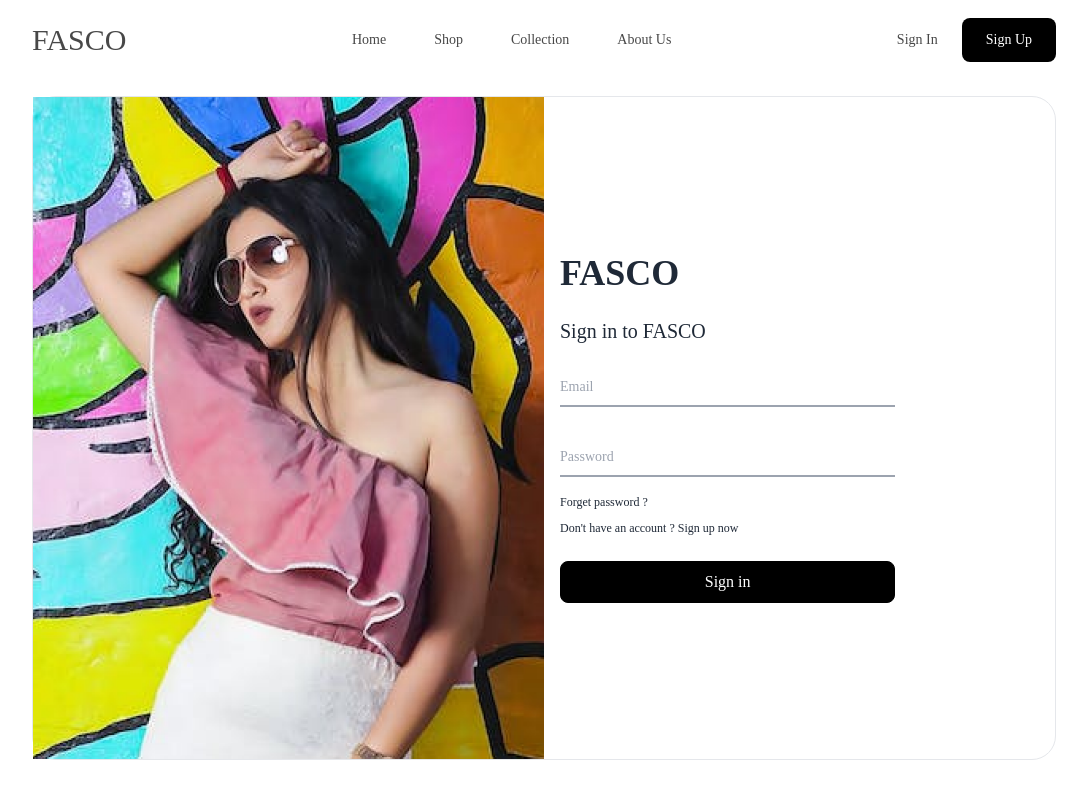
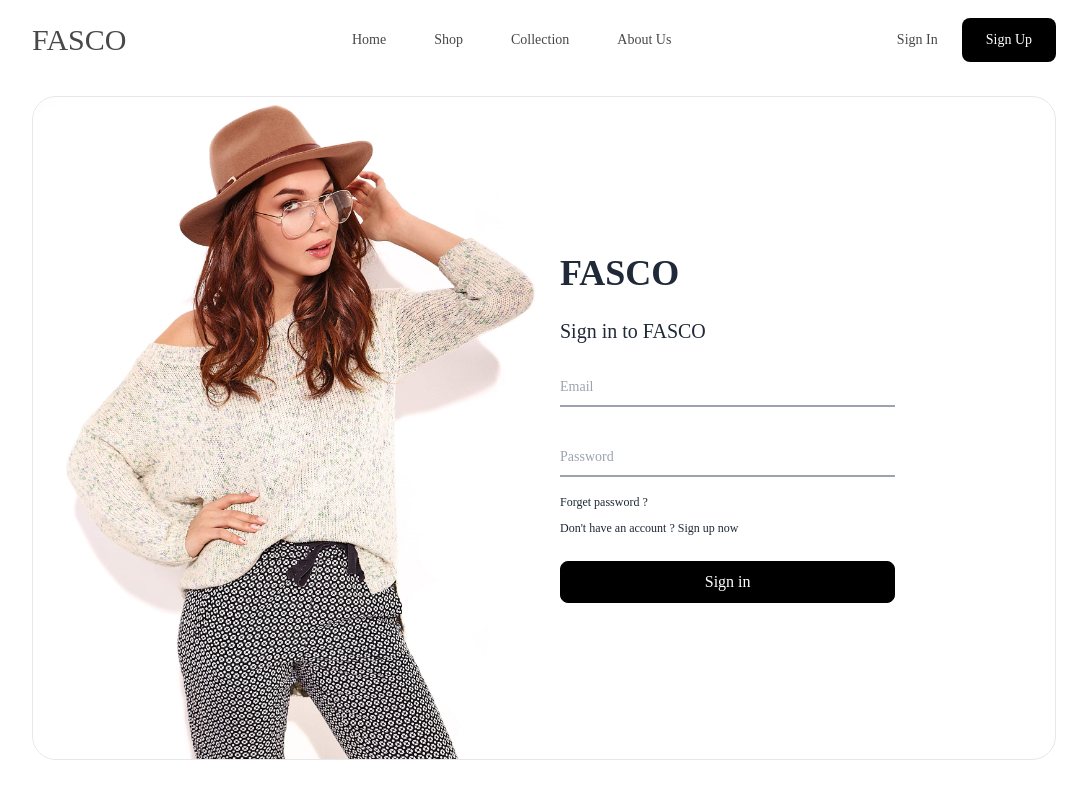
Before and after one commit to SahilM2063/Fasco-E-Commerce-Frontend, a React (Vite) app: page /user/login in a window 1280 px wide. Shown: the whole page, without its empty margins (96-1183 px from the left). Built offline with nearby package versions, Linux system fonts and the light colour scheme.

Commit message:
Register Page Image And Login Page Image Changed

```diff
--- a/src/components/Users/Forms/Login.jsx
+++ b/src/components/Users/Forms/Login.jsx
@@ -6,6 +6,7 @@ import { useDispatch, useSelector } from "react-redux";
 import { loginUserAction } from "../../../redux/slices/userSlice.js";
 import googleSvg from "./assets/google.svg";
 import baseURL from "../../../utils/baseURL.js";
+import logImage from "../../../assets/signin.jpg";
 import { toast } from "react-toastify";
 import { isValidEmail } from "../../../utils/helper.js";
 import openEye from "../../../assets/openEye.svg";
@@ -64,10 +65,10 @@ const Login = () => {
 
   return (
     <div className="wrapper w-full h-[calc(100vh-104px)] px-32 md:px-10 sm:px-6 py-4">
-      <div className="w-full h-full flex justify-center items-center border rounded-3xl md:rounded-2xl sm:rounded-xl">
+      <div className="w-full h-full flex justify-center items-center border rounded-3xl md:rounded-2xl sm:rounded-xl overflow-hidden">
         <div className="img_container w-[50%] h-full md:hidden sm:hidden">
           <img
-            src={loginImg}
+            src={logImage}
             alt="loginImg"
             className="h-full object-cover md:hidden sm:hidden"
           />
--- a/src/components/Users/Forms/Register.jsx
+++ b/src/components/Users/Forms/Register.jsx
@@ -2,6 +2,7 @@
 import React, { useEffect, useState } from "react";
 import { Link, useNavigate } from "react-router-dom";
 import registerImg from "./assets/registerImg.png";
+import regimage from "../../../assets/signup.jpg";
 import { useDispatch, useSelector } from "react-redux";
 import { registerUserAction } from "../../../redux/slices/userSlice";
 import { toast } from "react-toastify";
@@ -75,10 +76,10 @@ const Register = () => {
 
   return (
     <div className="wrapper w-full h-[calc(100vh-104px)] px-32 md:px-10 sm:px-6 py-4">
-      <div className="w-full h-full flex justify-center items-center border rounded-3xl md:rounded-2xl sm:rounded-xl">
+      <div className="w-full h-full flex justify-center items-center border rounded-3xl md:rounded-2xl sm:rounded-xl overflow-hidden">
         <div className="img_container w-[50%] h-full md:hidden sm:hidden">
           <img
-            src={registerImg}
+            src={regimage}
             alt="loginImg"
             className="h-full object-cover md:hidden sm:hidden"
           />
```
Also changed, not shown: src/assets/signin.jpg (added), 1 other file (tests, documents, lock files or other folders).
